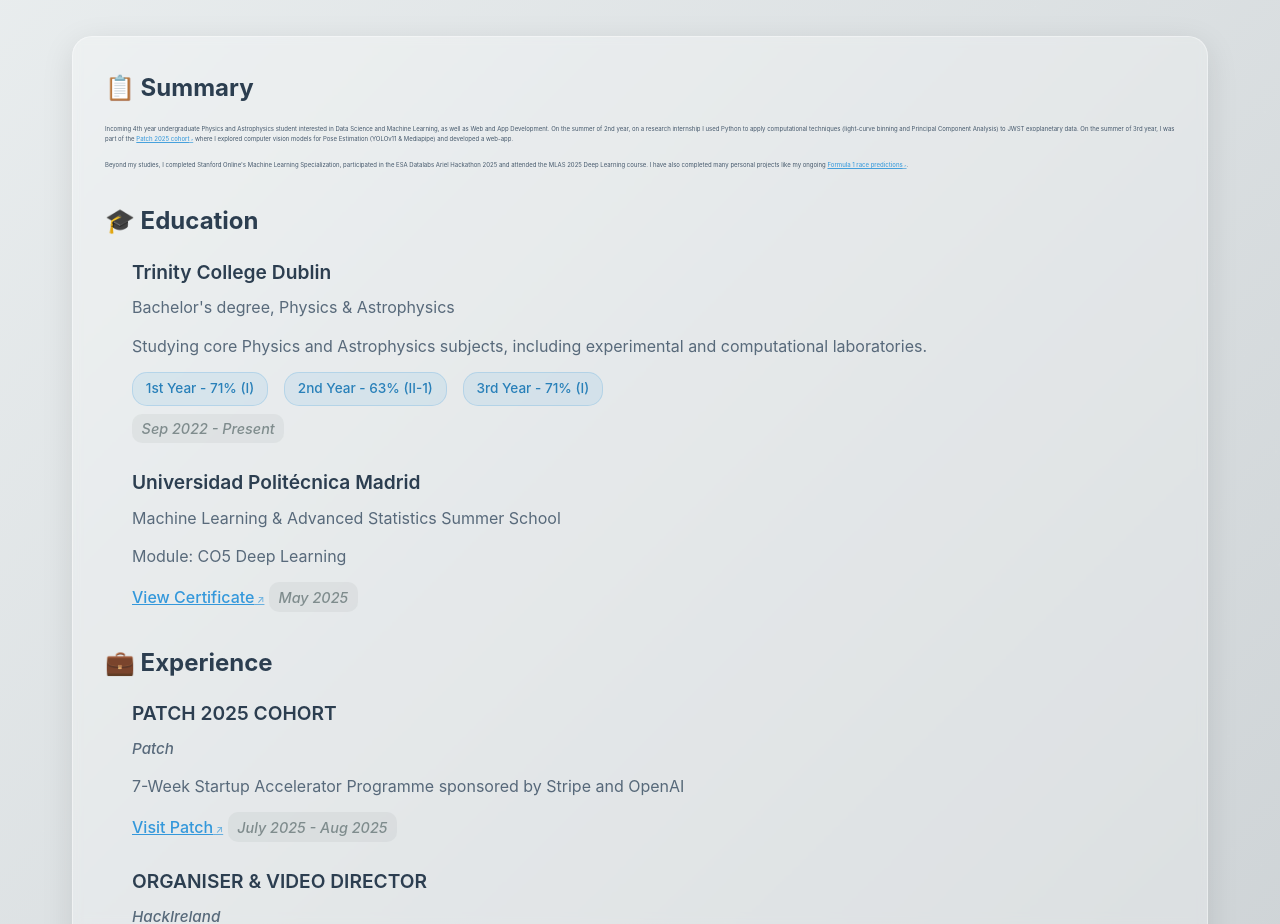
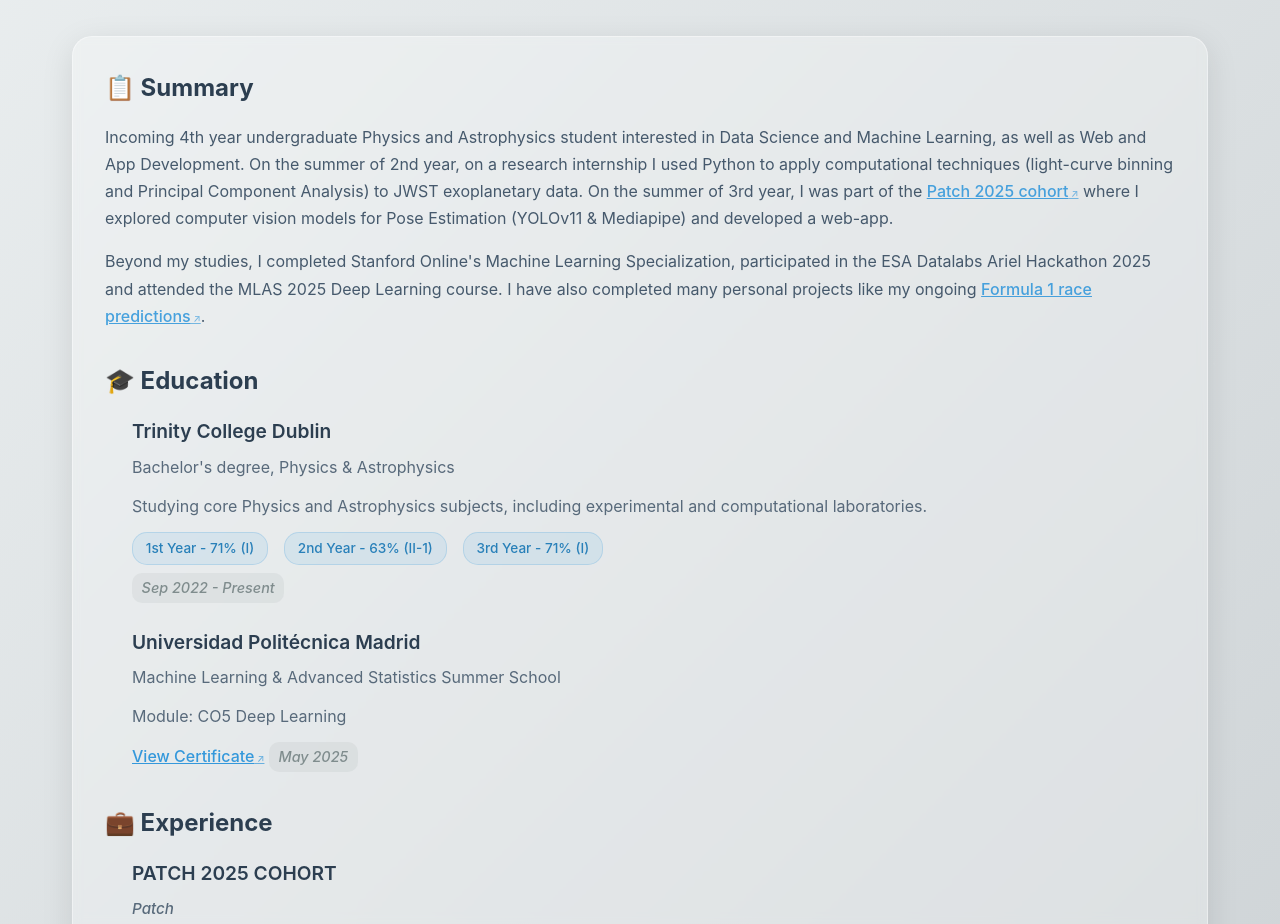
Before and after one commit to mariofabelo/personal-website, a website: page index.html in a window 1280 px wide. Shown: the part 3940-4864 px from the top of the page. Drawn offline with nearby package versions, Linux system fonts and the light colour scheme.

Commit message:
Update font sizes in styles.css for improved readability and consistency across the site.

```diff
--- a/styles.css
+++ b/styles.css
@@ -1374,12 +1374,12 @@ body.theme-about {
     line-height: 1.7;
     margin-bottom: 1rem;
     opacity: 0.9;
-    font-size: 6px !important;
+    font-size: 1rem;
 }
 
 /* More specific selector to ensure it takes precedence */
 .cv-section .cv-summary {
-    font-size: 6px !important;
+    font-size: 1rem;
 }
 
 .cv-link {
```
